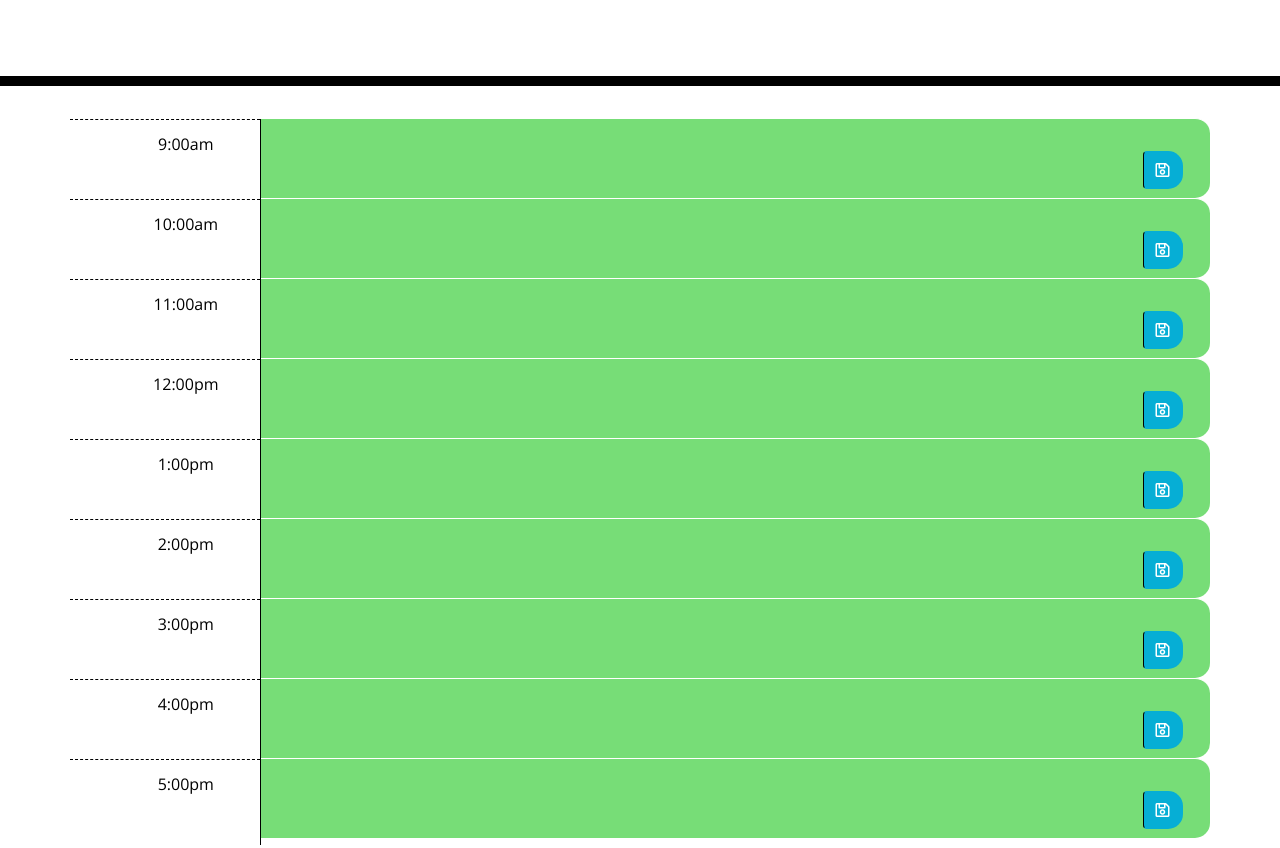
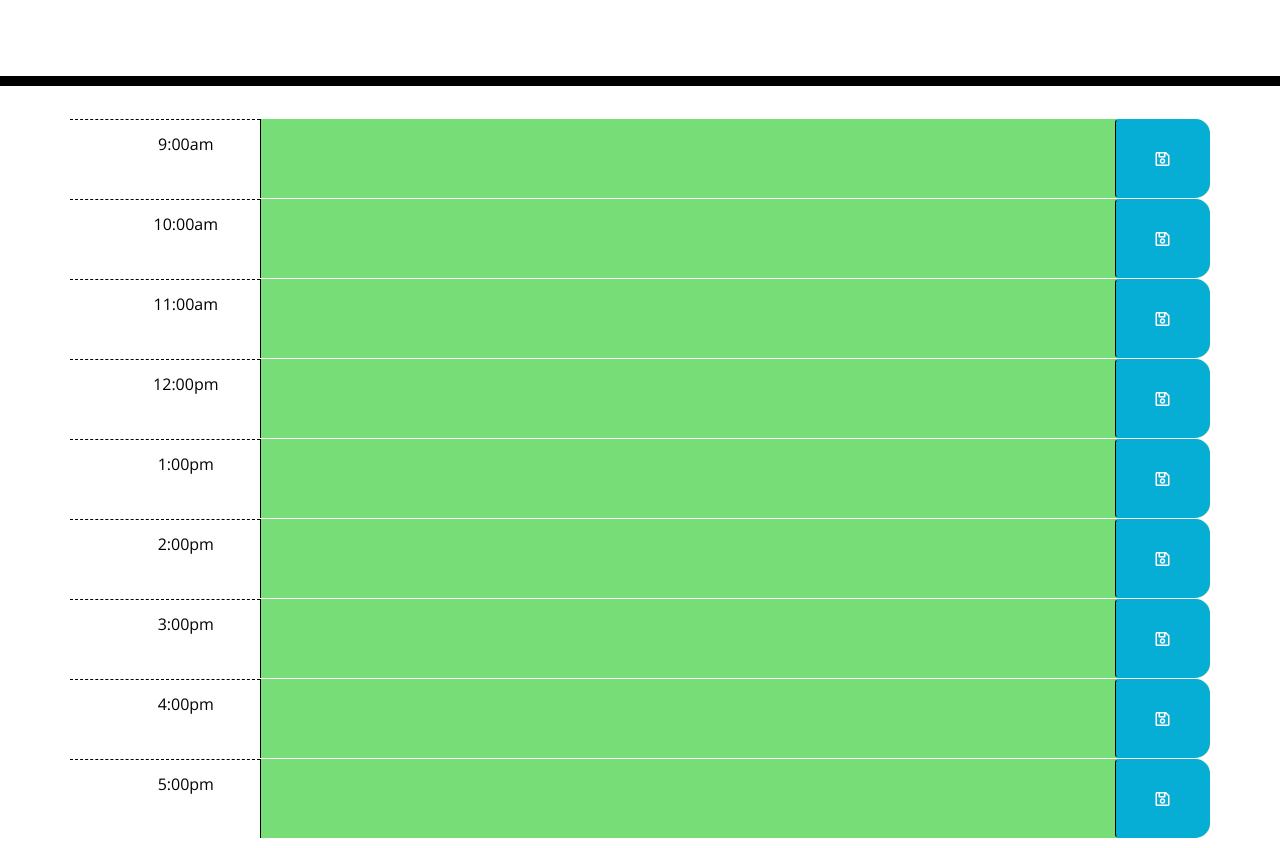
Before and after one commit to jeffkorby/Calendar-App, a website: page index.html in a window 1280 px wide. Shown: the part 266-1114 px from the top of the page. Drawn offline with nearby package versions, Linux system fonts and the light colour scheme.

Commit message:
render data from local storage. fixed html so that data would pull and render correctly.

```diff
--- a/Assets/script.js
+++ b/Assets/script.js
@@ -6,15 +6,19 @@ $(document).ready(function() {
     // Update hour color depending on time of day.
     function colorUpdater () {
         var currentTime = moment().hours();
+        console.log(currentTime)
 
         $(".time-block").each(function () {
-            var timeBlock = parseInt($(this).attr("id"));
-            console.log (timeBlock)
+            var timeBlock = parseInt($(this).attr("id"))
+            console.log(timeBlock)
 
             if (timeBlock < currentTime) {
+                $(this).removeClass("future");
+                $(this).removeClass("present");
                 $(this).addClass("past");
             } else if (timeBlock === currentTime) {
                 $(this).removeClass("past");
+                $(this).removeClass("future");
                 $(this).addClass("present");
             } else {
                 $(this).removeClass("past");
@@ -28,9 +32,21 @@ $(document).ready(function() {
 
     // Save input to local storage on button click.
     $(".saveBtn").on("click", function() {
-        var input = $(this).siblings(".description").val();
-        var time = $(this).siblings().attr("id");
-        localStorage.setItem(time, input);
-    })
+        agendaText = $(this).siblings(".description").val();
+        console.log(agendaText);
+        agendaTime = $(this).parent().attr("id");
+        console.log(agendaTime);
+        localStorage.setItem(agendaTime, agendaText);
+    });
 
+    // Load data from local storage to render on refresh.
+    $("#block1 .description").val(localStorage.getItem("block1"));
+    $("#block2 .description").val(localStorage.getItem("block2"));
+    $("#block3 .description").val(localStorage.getItem("block3"));
+    $("#block4 .description").val(localStorage.getItem("block4"));
+    $("#block5 .description").val(localStorage.getItem("block5"));
+    $("#block6 .description").val(localStorage.getItem("block6"));
+    $("#block7 .description").val(localStorage.getItem("block7"));
+    $("#block8 .description").val(localStorage.getItem("block8"));
+    $("#block9 .description").val(localStorage.getItem("block9"));
 });
--- a/index.html
+++ b/index.html
@@ -37,81 +37,63 @@
           9:00am
         </div>
         <textarea class= "col-md-9 description"></textarea>
-        <div class="col-md-1">
-          <button type="button" class="btn saveBtn"><i class="far fa-save"></i></button>
-        </div>
+        <button type="button" class="btn saveBtn col-md-1"><i class="far fa-save"></i></button>
       </div>
       <div class="row time-block" id="block2">
         <div class= "col-md-2 hour">
           10:00am
         </div>
         <textarea class= "col-md-9 description"></textarea>
-        <div class="col-md-1">
-          <button type="button" class="btn saveBtn"><i class="far fa-save"></i></button>
-        </div>
+        <button type="button" class="btn saveBtn col-md-1"><i class="far fa-save"></i></button>
       </div>
       <div class="row time-block" id="block3">
         <div class= "col-md-2 hour">
           11:00am
         </div>
         <textarea class= "col-md-9 description"></textarea>
-        <div class="col-md-1">
-          <button type="button" class="btn saveBtn"><i class="far fa-save"></i></button>
-        </div>
+        <button type="button" class="btn saveBtn col-md-1"><i class="far fa-save"></i></button>
       </div>
       <div class="row time-block" id="block4">
         <div class= "col-md-2 hour">
           12:00pm
         </div>
         <textarea class= "col-md-9 description"></textarea>
-        <div class="col-md-1">
-          <button type="button" class="btn saveBtn"><i class="far fa-save"></i></button>
-        </div>
+        <button type="button" class="btn saveBtn col-md-1"><i class="far fa-save"></i></button>
       </div>
       <div class="row time-block" id="block5">
         <div class= "col-md-2 hour">
           1:00pm
         </div>
         <textarea class= "col-md-9 description"></textarea>
-        <div class="col-md-1">
-          <button type="button" class="btn saveBtn"><i class="far fa-save"></i></button>
-        </div>
+        <button type="button" class="btn saveBtn col-md-1"><i class="far fa-save"></i></button>
       </div>
       <div class="row time-block" id="block6">
         <div class= "col-md-2 hour">
           2:00pm
         </div>
         <textarea class= "col-md-9 description"></textarea>
-        <div class="col-md-1">
-          <button type="button" class="btn saveBtn"><i class="far fa-save"></i></button>
-        </div>
+        <button type="button" class="btn saveBtn col-md-1"><i class="far fa-save"></i></button>
       </div>
       <div class="row time-block" id="block7">
         <div class= "col-md-2 hour">
           3:00pm
         </div>
         <textarea class= "col-md-9 description"></textarea>
-        <div class="col-md-1">
-          <button type="button" class="btn saveBtn"><i class="far fa-save"></i></button>
-        </div>
+        <button type="button" class="btn saveBtn col-md-1"><i class="far fa-save"></i></button>
       </div>
       <div class="row time-block" id="block8">
         <div class= "col-md-2 hour">
           4:00pm
         </div>
         <textarea class= "col-md-9 description"></textarea>
-        <div class="col-md-1">
-          <button type="button" class="btn saveBtn"><i class="far fa-save"></i></button>
-        </div>
+        <button type="button" class="btn saveBtn col-md-1"><i class="far fa-save"></i></button>
       </div>
       <div class="row time-block" id="block9">
         <div class= "col-md-2 hour">
           5:00pm
         </div>
         <textarea class= "col-md-9 description"></textarea>
-        <div class="col-md-1">
-          <button type="button" class="btn saveBtn"><i class="far fa-save"></i></button>
-        </div>
+        <button type="button" class="btn saveBtn col-md-1"><i class="far fa-save"></i></button>
       </div>
     </div>
 
```
